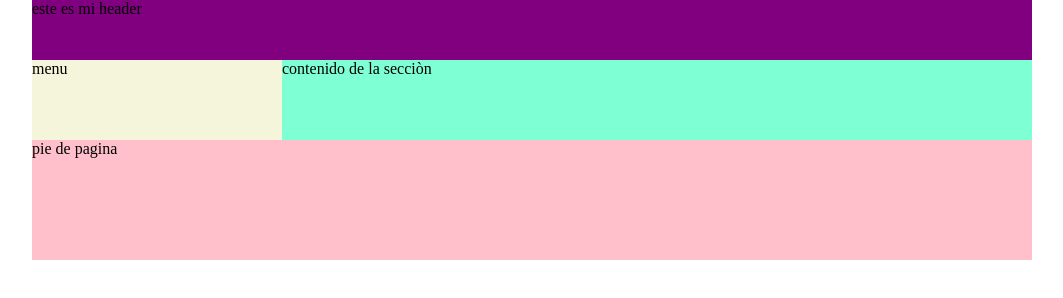
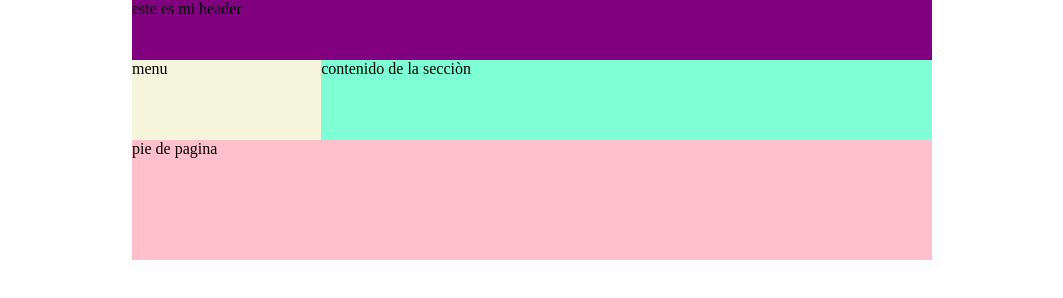
Before and after one commit to jorgePerez7011/BoxModel, a plain HTML site: page index.html in a window 1280 px wide. Shown: the whole page, without its empty margins (108-1171 px from the left). Drawn offline with Linux system fonts and the light colour scheme.

Commit message:
Estructura Grid

```diff
--- a/css.css
+++ b/css.css
@@ -5,29 +5,32 @@ html,body{
 header{
     background-color: purple;
     height: 60px;
+    grid-area: header;
 }
-section{
-    /*flex-direction: row-reverse;*/
-    display: flex;
-background-color: greenyellow;
-overflow: hidden;
-}
+
 nav{
     background-color: beige;
-    width: 25%;
+    grid-area: menu;
 }
 article{
     background-color: aquamarine;
-    width: 75%;
+    grid-area: content;
     height: 80px;
 }
 footer{
     background-color: pink;
     height: 120px;
+    grid-area: footer;
 
 }
 #container{
-    background-color: purple;
-   max-width: 1000px;
+    background-color: orange;
    margin:0 auto;
+   max-width: 800px;
+   display: grid;
+  grid-template-areas:
+  "header header header header"
+  "menu content content content"
+  "footer footer footer footer"
+  ;
 }
--- a/index.html
+++ b/index.html
@@ -13,14 +13,14 @@
 <header>
     este es mi header
 </header>
-<section>
+
     <nav>
         menu
     </nav>
     <article>
         contenido de la secciòn
     </article>
-</section>
+
 <footer>
     pie de pagina
 </footer>
```
